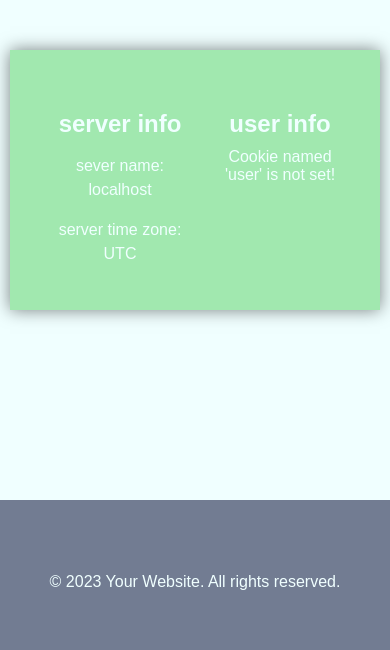
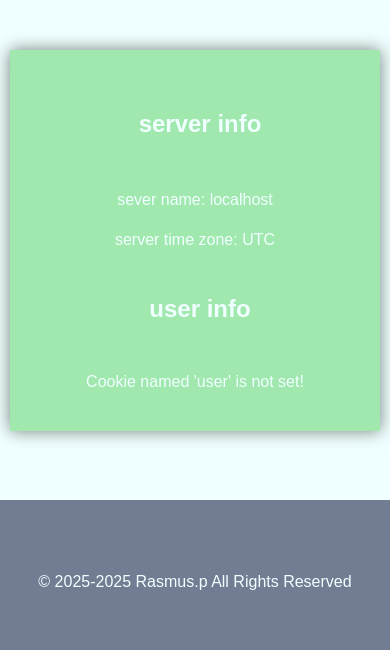
Before and after one commit to rasmus161/Backend_conect_website, a PHP site: page / in a window 390 px wide. Shown: the part 194-844 px from the top of the page. Run offline with PHP 8.4, Linux system fonts and the light colour scheme; grey boxes are pictures that could not be loaded.

Commit message:
uppg1 fixed done + some other imrovements yay

```diff
--- /dev/null
+++ b/assets/css/info.css
@@ -0,0 +1,18 @@
+
+
+.p-position {
+    margin-top: 50px;
+    margin-right: 10px;
+    text-align: left;
+}
+
+@media (max-width: 640px) {
+
+
+    .p-position {
+        margin-top: 50px;
+        margin-right: 10px;
+        text-align: center;
+    }
+
+ }
--- /dev/null
+++ b/assets/pages_content/initial.php
@@ -0,0 +1,16 @@
+<?php
+
+// Start the session
+session_start();
+
+
+// set users cookies
+
+$cookie_name = "user";
+$cookie_value = "rase";
+$cookie_time = "first_visit_time";
+
+if (!isset($_COOKIE[$cookie_name])) {
+    setcookie($cookie_name, $cookie_value, time() + (86400 * 30), "/");
+    setcookie($cookie_time, date("Y-m-d H:i:s"), time() + (86400 * 30), "/");
+}
--- a/assets/pages_content/site_login.php
+++ b/assets/pages_content/site_login.php
@@ -1,6 +1,6 @@
 <?php
 
-session_start(); // Starta sessionen
+
 
 // dell me later no php errors to frontend not god later remember meee !!!!
 error_reporting(E_ALL);
--- /dev/null
+++ b/assets/pages_content/uppgift1/user_info.php
@@ -0,0 +1,18 @@
+<?php
+
+
+?>
+<html>
+<?php
+
+if (!isset($_COOKIE[$cookie_name])) {
+    echo "Cookie named '" . $cookie_name . "' is not set!";
+} else {
+    echo "<p>First visited : " . $_COOKIE[$cookie_time] . "</p>";
+    echo "<p>User name: " . $_COOKIE[$cookie_name] . "</p>";
+    echo "<p>User IP address: " . $_SERVER['REMOTE_ADDR'] . "</p>";
+}
+
+
+
+?>
--- a/assets/pages_content/user_info.php
+++ /dev/null
@@ -1,25 +0,0 @@
-<?php
-
-$cookie_name = "user";
-$cookie_value = "rase";
-$cookie_time = "first_visit_time";
-
-if (!isset($_COOKIE[$cookie_name])) {
-    setcookie($cookie_name, $cookie_value, time() + (86400 * 30), "/");
-    setcookie($cookie_time, date("Y-m-d H:i:s"), time() + (86400 * 30), "/");
-}
-?>
-<html>
-<?php
-
-if (!isset($_COOKIE[$cookie_name])) {
-    echo "Cookie named '" . $cookie_name . "' is not set!";
-} else {
-    echo "First visited : " . $_COOKIE[$cookie_time] . "<br>";
-    echo "<p>User name: " . $_COOKIE[$cookie_name] . "</p>";
-    echo "<p>User IP address: " . $_SERVER['REMOTE_ADDR'] . "</p>";
-}
-
-
-
-?>
--- /dev/null
+++ b/assets/visitors_info/visitors.txt
@@ -0,0 +1 @@
+hehe
--- a/index.php
+++ b/index.php
@@ -1,3 +1,4 @@
+<?php include "./assets/pages_content/initial.php" ?>
 <!DOCTYPE html>
 <html lang="en">
 
@@ -5,6 +6,7 @@
     <meta charset="UTF-8">
     <meta name="viewport" content="width=device-width, initial-scale=1.0">
     <link rel="stylesheet" href="./main.css">
+    <link rel="stylesheet" href="./assets/css/info.css">
 
     <link rel="stylesheet" href="https://cdnjs.cloudflare.com/ajax/libs/font-awesome/5.15.4/css/all.min.css">
     <link rel="preconnect" href="https://fonts.googleapis.com">
@@ -22,20 +24,22 @@
 
 
 <body>
+
     <?php include "./assets/pages_content/header.php" ?>
+
     <main>
         <div class="container">
             <div class="container-inner">
                 <div class="half-width">
                     <h2>server info</h2>
-                    <div>
-                        <?php include "./assets/pages_content/server_info.php" ?>
+                    <div class="p-position">
+                        <?php include "./assets/pages_content/uppgift1/server_info.php" ?>
                     </div>
                 </div>
                 <div class="half-width">
                     <h2>user info</h2>
-                    <div>
-                        <?php include "./assets/pages_content/user_info.php" ?>
+                    <div class="p-position">
+                        <?php include "./assets/pages_content/uppgift1/user_info.php" ?>
                     </div>
                 </div>
             </div>
@@ -44,7 +48,7 @@
 
     </main>
     <footer>
-        <p>&copy; 2023 Your Website. All rights reserved.</p>
+        <p> &copy; 2025-<?php echo date("Y"); ?> Rasmus.p All Rights Reserved</p>
     </footer>
 
     <script src="./main.js"></script>
--- a/main.css
+++ b/main.css
@@ -190,7 +190,18 @@
        max-width: 100%;
        padding-right: 20px;
     }
+
+
  }
+
+
+@media (max-width: 640px) {
+   .container-inner {
+       flex-direction: column;
+
+   }
+
+}
 
  /* buttons  */
 
```
Also changed, not shown: assets/css/about.css (added), assets/pages_content/uppgift1/server_info.php (renamed from assets/pages_content/server_info.php).
